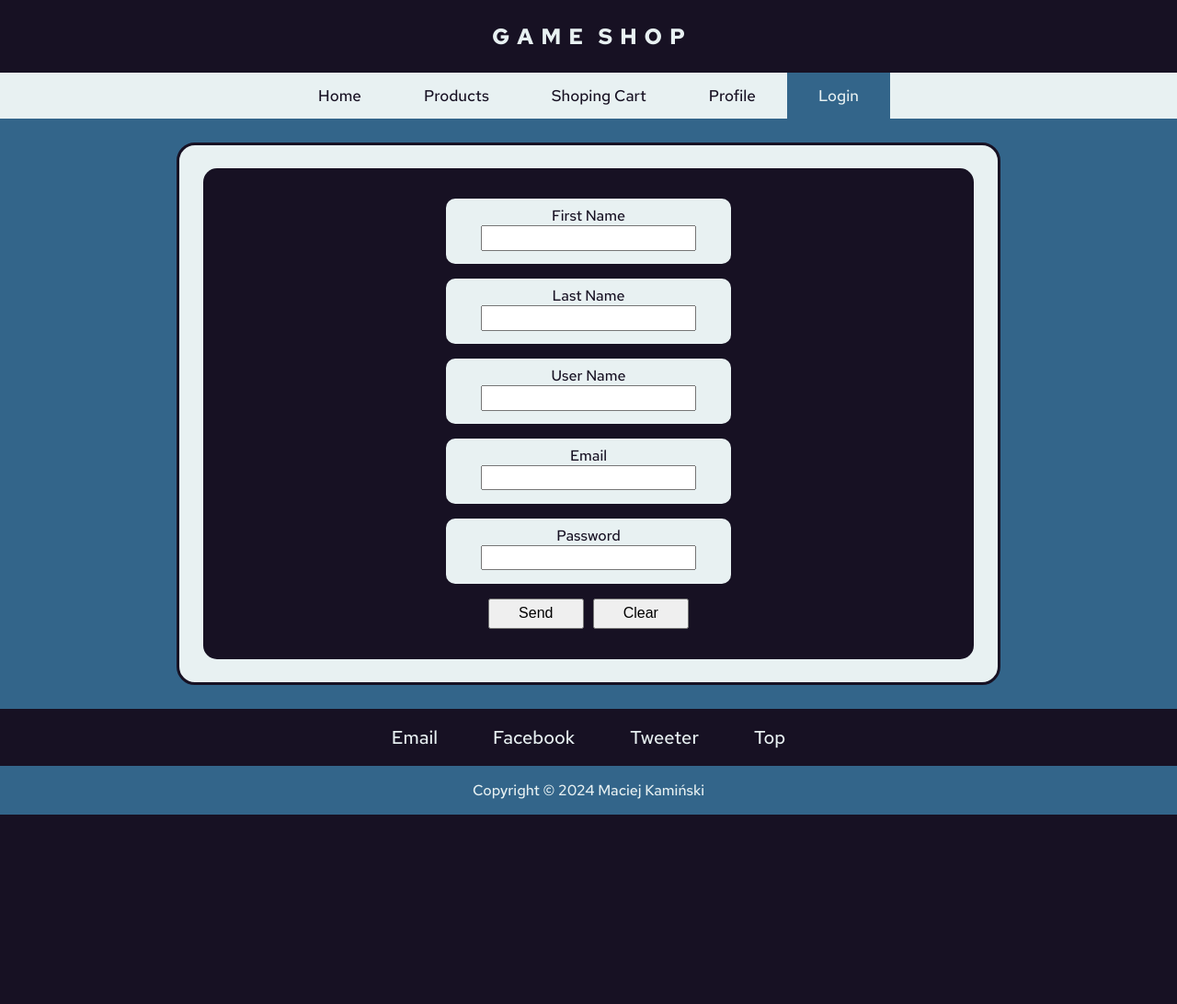
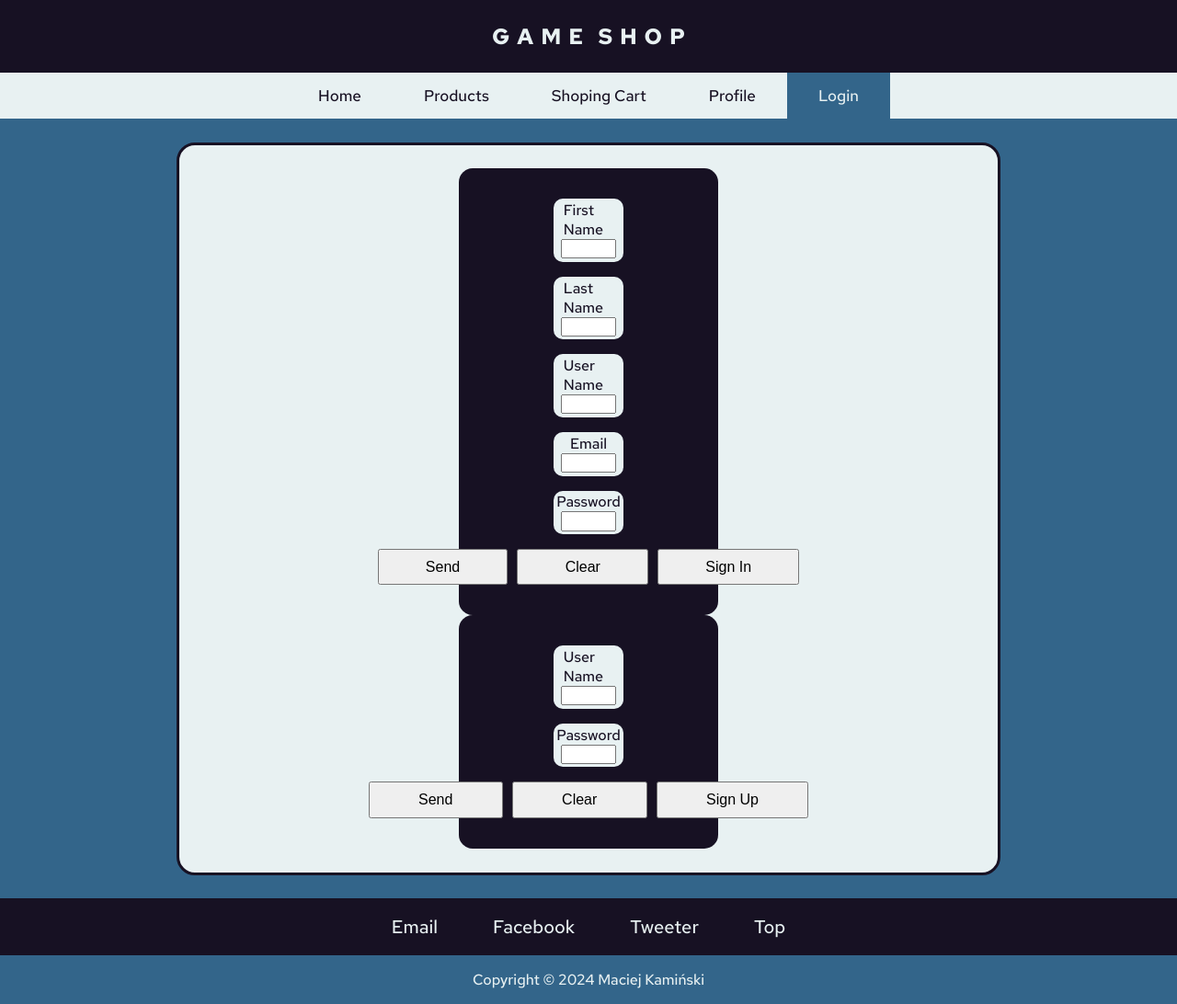
Before and after one commit to bamboo-tree/GameShop, a PHP site: page /login_page.php in a window 1280 px wide. Shown: the whole page at 92% size. Before the commit the page ends 886 px from the top, so only its background shows below. Run offline with PHP 8.4, Linux system fonts and the light colour scheme.

Commit message:
Fighting with SigIn and SignUpgit

```diff
--- a/login_page.php
+++ b/login_page.php
@@ -43,11 +43,11 @@ require './php/User.php';
 		<div class="main_page">
 			<form id="sign_up_form" action="" method="POST">
 				<div class="input_set">
-					<label for="first_textname">First Name</label>
+					<label for="first_name">First Name</label>
 					<input type="text" name="first_name" id="first_name" />
 				</div>
 				<div class="input_set">
-					<label for="first_textname">Last Name</label>
+					<label for="last_name">Last Name</label>
 					<input type="text" name="last_name" id="last_name" />
 				</div>
 				<div class="input_set">
@@ -65,6 +65,22 @@ require './php/User.php';
 				<div class="button_set">
 					<input type="submit" name="submit" value="Send" id="submit" />
 					<input type="reset" name="reset" value="Clear" id="clear" />
+					<input type="button" name="sign_in" value="Sign In" id="sign_in" />
+				</div>
+			</form>
+			<form id="log_in_form" action="" method="POST">
+				<div class="input_set">
+					<label for="user_name">User Name</label>
+					<input type="text" name="user_name" id="user_name" />
+				</div>
+				<div class="input_set">
+					<label for="password">Password</label>
+					<input type="password" name="password" id="password" />
+				</div>
+				<div class="button_set">
+					<input type="submit" name="submit" value="Send" id="submit" />
+					<input type="reset" name="reset" value="Clear" id="clear" />
+					<input type="button" name="sign_up" value="Sign Up" id="sign_up" />
 				</div>
 			</form>
 		</div>
--- a/styles/login_page.css
+++ b/styles/login_page.css
@@ -4,6 +4,18 @@
 }
 
 #sign_up_form {
+  color: #e8f1f2;
+  border-radius: 15px;
+  background: #171123;
+  padding: 3% 6%;
+  display: flex;
+  flex-direction: column;
+  justify-content: center;
+  align-items: center;
+  box-sizing: border-box;
+}
+
+#log_in_form {
   color: #e8f1f2;
   border-radius: 15px;
   background: #171123;
--- a/styles/main.css
+++ b/styles/main.css
@@ -76,6 +76,10 @@ body {
   padding: 2%;
   background: #e8f1f2;
   width: 90%;
+  display: flex;
+  flex-direction: column;
+  align-items: center;
+  justify-content: center;
 }
 
 /* feedback for user */
```
